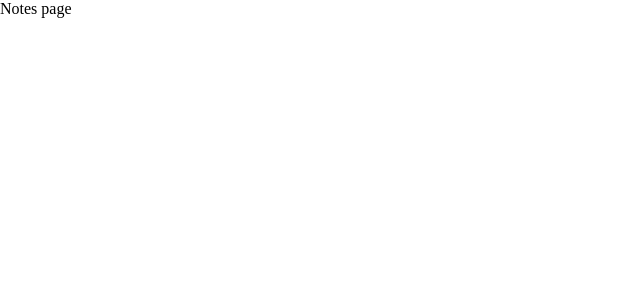
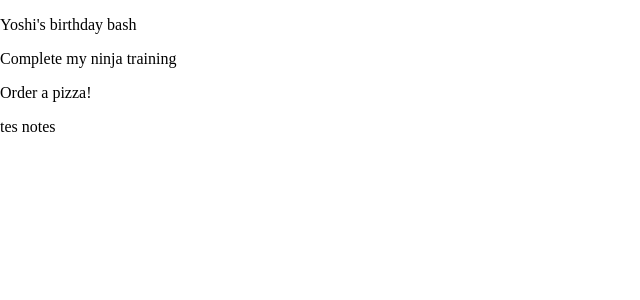
Before and after one commit to Fajar-Islami/latihan-material-ui, a React (Create React App) app: page / in a window 1280 px wide. Shown: the top 300 px of the page, without its empty margins (0-640 px from the left). Built offline with nearby package versions, Linux system fonts and the light colour scheme; data requests are answered from the project's data file.

Commit message:
video 9 - json server

```diff
--- /dev/null
+++ b/data/db.json
@@ -0,0 +1,28 @@
+{
+  "notes": [
+    {
+      "title": "Yoshi's birthday bash",
+      "details": "Lorem Ipsum is simply dummy text of the printing and typesetting industry. Lorem Ipsum has been the industry's standard dummy text ever since the 1500s, when an unknown printer took a galley of type and scrambled it to make a type specimen book.",
+      "category": "reminders",
+      "id": 1
+    },
+    {
+      "title": "Complete my ninja training",
+      "details": "Lorem Ipsum is simply dummy text of the printing and typesetting industry. Lorem Ipsum has been the industry's standard dummy text ever since the 1500s, when an unknown printer took.",
+      "category": "work",
+      "id": 2
+    },
+    {
+      "title": "Order a pizza!",
+      "details": "Lorem Ipsum is simply dummy text of the printing and typesetting industry. Lorem Ipsum has been the industry's standard dummy text ever since the 1500s, when an unknown printer took a galley of type and scrambled it to make a type specimen book.\nLorem Ipsum is simply dummy text of the printing and typesetting industry. Lorem Ipsum has been the industry's standard dummy text ever since the 1500s, when an unknown printer took a galley of type and scrambled it to make a type specimen book.",
+      "category": "todos",
+      "id": 3
+    },
+    {
+      "title": "tes notes ",
+      "details": "lorem",
+      "category": "money",
+      "id": 4
+    }
+  ]
+}
--- a/package.json
+++ b/package.json
@@ -8,6 +8,7 @@
     "@testing-library/jest-dom": "^5.11.9",
     "@testing-library/react": "^11.2.5",
     "@testing-library/user-event": "^12.8.3",
+    "json-server": "^0.16.3",
     "react": "^17.0.1",
     "react-dom": "^17.0.1",
     "react-router-dom": "^5.2.0",
--- a/src/pages/Create.js
+++ b/src/pages/Create.js
@@ -8,6 +8,7 @@ import { FormControlLabel, makeStyles, RadioGroup } from "@material-ui/core";
 import Radio from "@material-ui/core/Radio";
 import FormControl from "@material-ui/core/FormControl";
 import FormLabel from "@material-ui/core/FormLabel";
+import { useHistory } from "react-router-dom";
 
 const useStyles = makeStyles({
   field: {
@@ -19,6 +20,7 @@ const useStyles = makeStyles({
 
 export default function Create() {
   const classes = useStyles();
+  const history = useHistory();
 
   const [title, settitle] = useState("");
   const [details, setdetails] = useState("");
@@ -41,7 +43,11 @@ export default function Create() {
 
     // Hanya ketika diisi
     if (title && details) {
-      console.log(title, details, category);
+      fetch("http://localhost:8000/notes", {
+        method: "POST",
+        headers: { "Content-type": "application/json" },
+        body: JSON.stringify({ title, details, category }),
+      }).then(() => history.push("/"));
     }
   };
 
--- a/src/pages/Notes.js
+++ b/src/pages/Notes.js
@@ -1,5 +1,19 @@
-import React from "react";
+import React, { useEffect, useState } from "react";
 
 export default function Notes() {
-  return <div>Notes page</div>;
+  const [notes, setNotes] = useState([]);
+
+  useEffect(() => {
+    fetch("http://localhost:8000/notes")
+      .then((res) => res.json())
+      .then((data) => setNotes(data));
+  }, []);
+
+  return (
+    <div>
+      {notes.map((note) => (
+        <p key={note.id}>{note.title}</p>
+      ))}
+    </div>
+  );
 }
```
Also changed, not shown: catatan.txt, 1 other file (tests, documents, lock files or other folders).
